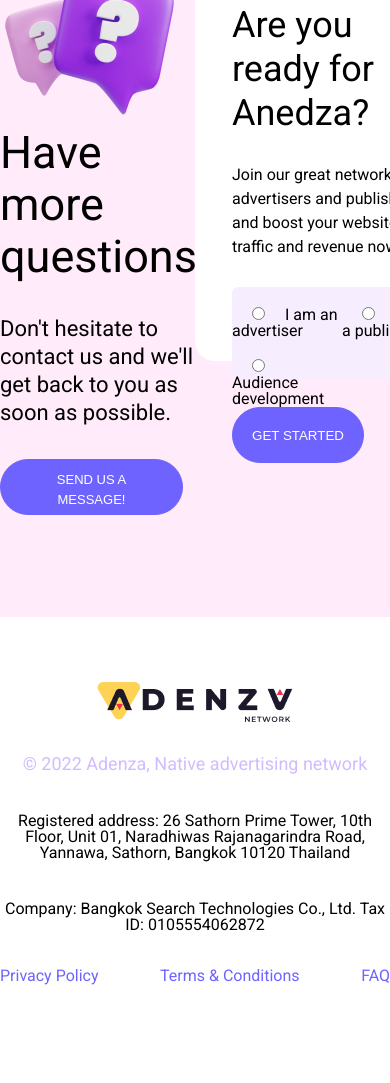
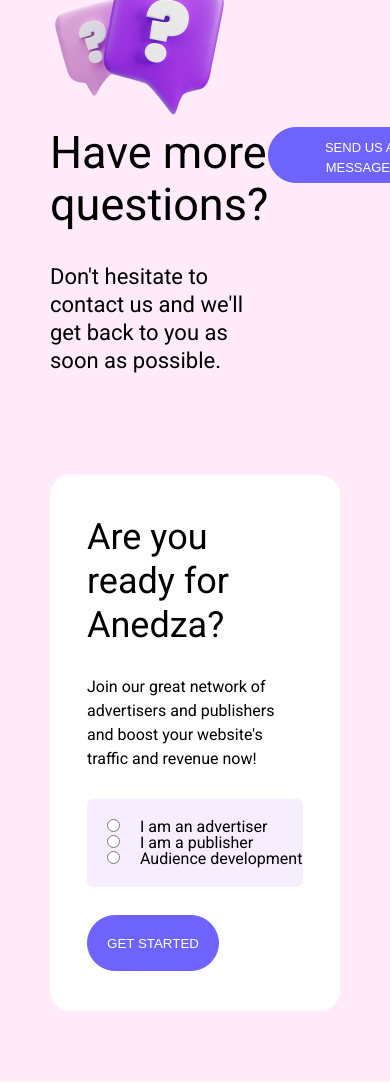
Before and after one commit to Ksenia2703/adenza, a plain HTML site: page index.html in a window 390 px wide. Shown: the part 5970-7053 px from the top of the page. Before the commit the page ends 6955 px from the top, so only its background shows below. Drawn offline with Linux system fonts and the light colour scheme; a web font is replaced by a local one.

Commit message:
верстка

```diff
--- a/css/Adenza.css
+++ b/css/Adenza.css
@@ -2,7 +2,6 @@
 /* font-family: 'Roboto', sans-serif; */
 @import url('https://fonts.googleapis.com/css2?family=Hind+Madurai:wght@700&display=swap');
 /* font-family: 'Hind Madurai', sans-serif; */
-
 
 
 html, body, div, span, applet, object, iframe,
@@ -25,28 +24,34 @@
     font: inherit;
     vertical-align: baseline;
 }
+
 article, aside, details, figcaption, figure,
 footer, header, hgroup, menu, nav, section {
     display: block;
 }
+
 html {
     height: 100%;
 }
+
 body {
     line-height: 1;
     font-family: 'Roboto', sans-serif;
 }
+
 /* ol, ul {
 	list-style: none;
 } */
 blockquote, q {
     quotes: none;
 }
+
 blockquote:before, blockquote:after,
 q:before, q:after {
     content: '';
     content: none;
 }
+
 table {
     border-collapse: collapse;
     border-spacing: 0;
@@ -56,13 +61,16 @@
     text-decoration: none;
     color: black;
 }
+
 * {
     box-sizing: border-box;
 }
+
 button {
     cursor: pointer;
     font-family: 'Hind Madurai', sans-serif;
 }
+
 .wrapper-project {
     width: 100%;
     /* display: flex;
@@ -287,6 +295,7 @@
     width: 75%;
     margin: 40px 0px 25px 32px;
 }
+
 .txt-conversion-card {
     font-size: 16px;
     line-height: 24px;
@@ -580,11 +589,13 @@
     max-width: 1318px;
     /*height: 324px;*/
     /* background-color: #c1b0f1; */
-    background: rgb(155,119,186);
-    background: linear-gradient(90deg, rgba(155,119,186,1) 0%, rgba(115,102,250,1) 35%, rgba(188,167,195,1) 100%);
+    background: rgb(155, 119, 186);
+    background: linear-gradient(90deg, rgba(155, 119, 186, 1) 0%, rgba(115, 102, 250, 1) 35%, rgba(188, 167, 195, 1) 100%);
     border-radius: 6px;
     width: 100%;
     display: flex;
+    flex-direction: column;
+    position: relative;
 }
 
 .time-to-start-title {
@@ -631,11 +642,32 @@
     max-width: 480px;
 }
 
-.right-dlock-time-to-started-wrapper {
+.right-block-time-to-started-wrapper {
     position: absolute;
-    /* right: 175px; */
+    right: 95px;
     right: 16%;
+    right: 3%;
     top: -50px;
+}
+
+@media (max-width: 999px) {
+    .right-block-time-to-started-wrapper {
+        right: -70px;
+    }
+
+    .rocket-img {
+        width: 75%;
+    }
+}
+
+@media (max-width: 559px) {
+    .right-block-time-to-started-wrapper {
+        top: -160px;
+    }
+
+    .rocket-img {
+        width: 50%;
+    }
 }
 
 .fier {
@@ -652,6 +684,12 @@
     position: relative;
 }
 
+@media (max-width: 999px) {
+    .questions-block-content-wrapper {
+        flex-direction: column;
+    }
+}
+
 .questions-block-content-wrapper {
     max-width: 1318px;
     width: 100%;
@@ -662,11 +700,35 @@
 }
 
 .left-block-inform-wrapper {
-    width: 50%;
+    /*width: 50%;*/
+    margin-top: 140px;
+    /*margin: 40px 37px 0;*/
+}
+
+.question-img {
+    width: 183px;
+    height: 161px;
+
+}
+
+@media (max-width: 999px) {
+    .left-block-inform-wrapper {
+        /*width: 100%;*/
+        margin: 100px 50px 0;
+    }
 }
 
 .container-left-block-inform {
-    margin-top: 100px;
+    /*margin-top: 100px;*/
+}
+
+@media (max-width: 999px) {
+    .container-left-block-inform {
+        display: flex;
+        flex-direction: row;
+        flex-wrap: nowrap;
+        justify-content: space-between
+    }
 }
 
 .title-questions {
@@ -697,9 +759,15 @@
     line-height: 20px;
 }
 
+@media (max-width: 999px) {
+    .btn-questions-left-wrapper button {
+        margin: 0;
+    }
+}
+
 .ready-card-wrapper {
-    max-width: 536px;
-    max-height: 398px;
+    /*max-width: 536px;*/
+    /*max-height: 398px;*/
     background-color: white;
     width: 100%;
     border-radius: 20px;
@@ -708,10 +776,16 @@
 .ready-card-content-wrapper {
     display: flex;
     flex-direction: column;
-    /* margin-top: 40px; */
-    margin-left: 37px;
-    max-width: 512px;
-    width: 100%;
+    /*margin-top: 40px;*/
+    margin: 0 37px 0;
+    /*max-width: 512px;*/
+    /*width: 100%;*/
+}
+
+@media (max-width: 999px) {
+    .ready-card-content-wrapper {
+        margin: 0 37px;
+    }
 }
 
 .title-ready-card {
@@ -731,12 +805,31 @@
 }
 
 .radio-block-wrapper {
-    max-width: 461px;
-    max-height: 92px;
+    /*max-width: 461px;*/
+    height: 92px;
     width: 100%;
     background: #F6EDFF;
     border-radius: 6px;
     margin-bottom: 28px;
+    display: flex;
+    flex-wrap: wrap;
+    align-content: space-around
+}
+
+@media (max-width: 999px) {
+    .radio-block-wrapper {
+        justify-content: space-between;
+        height: 56px;
+        align-content: center;
+        padding: 0 20px;
+    }
+}
+
+@media (max-width: 559px) {
+    .radio-block-wrapper {
+        padding: 20px 0;
+        height: auto;
+    }
 }
 
 input {
@@ -754,7 +847,40 @@
 }
 
 .right-block-inform-wrapper {
-    margin-top: 100px;
+    margin-top: 140px;
+}
+
+.first-radio-wrapper {
+    width: 50%;
+}
+
+.second-radio-wrapper {
+    width: 50%;
+}
+
+.third-radio-wrapper {
+    width: 50%;
+}
+
+@media (max-width: 999px) {
+    .right-block-inform-wrapper {
+        margin: 100px 50px 0;
+    }
+
+    .first-radio-wrapper, .second-radio-wrapper, .third-radio-wrapper {
+        width: 33%;
+    }
+}
+
+@media (max-width: 559px) {
+    .radio-block-wrapper {
+        flex-direction: column;
+        flex-wrap: nowrap;
+    }
+
+    .first-radio-wrapper, .second-radio-wrapper, .third-radio-wrapper {
+        width: 100%;
+    }
 }
 
 form p {
@@ -770,36 +896,25 @@
     position: relative;
 }
 
+.footer-links {
+    width: 100%;
+    display: flex;
+    flex-direction: row;
+    color: #6F63FF;
+    justify-content: space-between;
+    max-width: 458px;
+    margin-top: 15px;
+}
 
-
-
-
-
-
-
-
-
-
-
-
-
-
-
-
-
-
-
-
-
-
-
-
-
-
-
-
-
-
+@media (max-width: 559px) {
+    .footer-links {
+        flex-direction: column;
+    }
+    .footer-link {
+        text-align: center;
+        margin: 10px 0;
+    }
+}
 
 body::-webkit-scrollbar {
     width: 12px;
--- a/index.html
+++ b/index.html
@@ -99,7 +99,8 @@
                             Monetization for publishers
                         </div>
                         <div class="txt-conversion-card">
-                                Generate more revenue from every new visitor with native widgets specially tailored for your website.
+                            Generate more revenue from every new visitor with native widgets specially tailored for your
+                            website.
                         </div>
                         <div class="btn-wrapper-card">
                             <button class="btn-card2 btn-color">Increase revenue</button>
@@ -122,7 +123,8 @@
                             Advanced targeting
                         </div>
                         <div class="txt-card-monetization">
-                                Target your audience by the necessary parameters: platforms, countries and regions, ISP, devices and much more.
+                            Target your audience by the necessary parameters: platforms, countries and regions, ISP,
+                            devices and much more.
                         </div>
                     </div>
                 </div>
@@ -133,7 +135,8 @@
                             Traffic from around the world
                         </div>
                         <div class="txt-card-monetization">
-                                Hundreds of thousands of sites and applications around the world are ready to place your ad. Traffic volumes are limited only by your settings and budgets.
+                            Hundreds of thousands of sites and applications around the world are ready to place your ad.
+                            Traffic volumes are limited only by your settings and budgets.
                         </div>
                     </div>
                 </div>
@@ -155,7 +158,8 @@
                             Maximum result
                         </div>
                         <div class="txt-card-monetization">
-                                Any type of payment: for impressions, for clicks. Auto-optimization rates, detailed statistics, personal manager, and general chat.
+                            Any type of payment: for impressions, for clicks. Auto-optimization rates, detailed
+                            statistics, personal manager, and general chat.
                         </div>
                     </div>
                 </div>
@@ -171,7 +175,7 @@
             </div>
             <div class="button-advantages-wrapper">
                 <button class="btn-advantages">FOR PUBLISHERS</button>
-                    <button class="btn-advantages btn-color-advantages">FOR  ADVERTISERS</button>
+                <button class="btn-advantages btn-color-advantages">FOR ADVERTISERS</button>
             </div>
         </div>
         <div class="provide-stable-income-wrapper">
@@ -186,7 +190,7 @@
                         <li>Native ads match the design of the web page</li>
                     </ul>
                 </div>
-                    <button class="btn-provide btn-color">PUBLISHER REGISTRATION </button>
+                <button class="btn-provide btn-color">PUBLISHER REGISTRATION</button>
             </div>
             <div class="img-block-provide-wrapper">
                 <img src="img/Group 427.png" alt="">
@@ -208,9 +212,14 @@
                     <!-- <div class="title-card-monetization">
                         Maximum result
                     </div> -->
-                            <div style="font-family: 'Hind Madurai', sans-serif; font-size: 64px; color: #6F63FF; margin: 24px 0px; height: 25px;">“</div>
+                    <div style="font-family: 'Hind Madurai', sans-serif; font-size: 64px; color: #6F63FF; margin: 24px 0px; height: 25px;">
+                        “
+                    </div>
                     <div class="txt-card-monetization">
-                                Yengo has a very unique system that delivers a very effectively targeted market and allows us to reach large numbers of potential customers even with small advertising budget. Yengo also provides very clear statistics reports and can really deliver traffic. Their team is a pleasure to work with as well.
+                        Yengo has a very unique system that delivers a very effectively targeted market and allows us to
+                        reach large numbers of potential customers even with small advertising budget. Yengo also
+                        provides very clear statistics reports and can really deliver traffic. Their team is a pleasure
+                        to work with as well.
                     </div>
                     <div class="txt-insert">
                         Media Intelligence
@@ -221,9 +230,13 @@
                     <!-- <div class="title-card-monetization">
                         Maximum result
                     </div> -->
-                            <div style="font-family: 'Hind Madurai', sans-serif; font-size: 64px; color: #6F63FF; margin: 24px 0px; height: 25px;">“</div>
+                    <div style="font-family: 'Hind Madurai', sans-serif; font-size: 64px; color: #6F63FF; margin: 24px 0px; height: 25px;">
+                        “
+                    </div>
                     <div class="txt-card-monetization">
-                                At the beginning we didn't believe that Yengo will be the channel for us to advertise our product. But Yengo really delivery what the promise to us. Lots of customers comes from Yengo. They can do it!
+                        At the beginning we didn't believe that Yengo will be the channel for us to advertise our
+                        product. But Yengo really delivery what the promise to us. Lots of customers comes from Yengo.
+                        They can do it!
                     </div>
                     <div class="txt-insert">
                         Media Intelligence
@@ -234,9 +247,14 @@
                     <!-- <div class="title-card-monetization">
                         Maximum result
                     </div> -->
-                            <div style="font-family: 'Hind Madurai', sans-serif; font-size: 64px; color: #6F63FF; margin: 24px 0px; height: 25px;">“</div>
+                    <div style="font-family: 'Hind Madurai', sans-serif; font-size: 64px; color: #6F63FF; margin: 24px 0px; height: 25px;">
+                        “
+                    </div>
                     <div class="txt-card-monetization">
-                                Yengo has a very unique system that delivers a very effectively targeted market and allows us to reach large numbers of potential customers even with small advertising budget. Yengo also provides very clear statistics reports and can really deliver traffic. Their team is a pleasure to work with as well.
+                        Yengo has a very unique system that delivers a very effectively targeted market and allows us to
+                        reach large numbers of potential customers even with small advertising budget. Yengo also
+                        provides very clear statistics reports and can really deliver traffic. Their team is a pleasure
+                        to work with as well.
                     </div>
                     <div class="txt-insert">
                         Media Intelligence
@@ -247,9 +265,13 @@
                     <!-- <div class="title-card-monetization">
                         Maximum result
                     </div> -->
-                            <div style="font-family: 'Hind Madurai', sans-serif; font-size: 64px; color: #6F63FF; margin: 24px 0px; height: 25px;">“</div>
+                    <div style="font-family: 'Hind Madurai', sans-serif; font-size: 64px; color: #6F63FF; margin: 24px 0px; height: 25px;">
+                        “
+                    </div>
                     <div class="txt-card-monetization">
-                                At the beginning we didn't believe that Yengo will be the channel for us to advertise our product. But Yengo really delivery what the promise to us. Lots of customers comes from Yengo. They can do it!
+                        At the beginning we didn't believe that Yengo will be the channel for us to advertise our
+                        product. But Yengo really delivery what the promise to us. Lots of customers comes from Yengo.
+                        They can do it!
                     </div>
                     <div class="txt-insert">
                         Media Intelligence
@@ -263,9 +285,14 @@
     </div>
 
     <div class="questions-block-wrapper">
+
+
+
+
         <div class="time-to-start-block-wrapper">
+
             <div class="time-to-start-block">
-                    <div class="left-dlock-time-to-started-wrapper">
+<!--                <div class="left-dlock-time-to-started-wrapper">-->
                     <div class="time-to-start-title">
                         Time to start converting
                     </div>
@@ -280,23 +307,31 @@
                             </div>
                         </button>
                     </div>
+<!--                </div>-->
+                <div class="right-block-time-to-started-wrapper">
+                    <img src="img/rocket2.png" alt="" class="rocket-img">
+<!--                    <img src="img/Rectangle 11.png" alt="">-->
+<!--                    <img src="img/Rectangle 12.png" alt="" class="fier">-->
                 </div>
-                    <div class="right-dlock-time-to-started-wrapper">
-                        <img src="img/Rectangle 11.png" alt="">
-                        <img src="img/Rectangle 12.png" alt="" class="fier">
-                    </div>
+
             </div>
         </div>
 
+
+
+
         <div class="questions-block-content-wrapper">
             <div class="left-block-inform-wrapper">
+                <img src="img/Rectangle 16.png" alt="" class="question-img">
                 <div class="container-left-block-inform">
-                        <img src="img/Rectangle 16.png" alt="">
+<!--                    <img src="img/Rectangle 16.png" alt="">-->
+                    <div>
                         <div class="title-questions">
                             Have more questions?
                         </div>
                         <div class="txt-questions">
                             Don't hesitate to contact us and we'll get back to you as soon as possible.
+                        </div>
                     </div>
                     <div class="btn-questions-left-wrapper">
                         <button class="btn-color">SEND US A MESSAGE!</button>
@@ -310,36 +345,35 @@
                             Are you ready for Anedza?
                         </div>
                         <div class="txt-ready-card">
-                                Join our great network of advertisers and publishers and boost your website's traffic and revenue now!
+                            Join our great network of advertisers and publishers and boost your website's traffic and
+                            revenue now!
                         </div>
+                        <form action="">
                         <div class="radio-block-wrapper">
-                                <form action="">
-                                    <div style="display:flex;">
-                                        <div>
-                                            <p>
+
+<!--                                <div class="wrapper-radio">-->
+                                    <div class="first-radio-wrapper">
                                         <input type="radio" name="role" id="role1"><label for="role1">I am an advertiser</label>
-                                            </p>
-                                            <p>
+                                    </div>
+                                    <div class="second-radio-wrapper">
+                                        <input type="radio" name="role" id="role3"><label for="role3">I am a publisher</label>
+                                    </div>
+                                    <div class="third-radio-wrapper">
                                         <input type="radio" name="role" id="role2"><label for="role2">Audience development</label>
-                                            </p>
-                                        </div>
-                                        <div>
-                                            <p>
-                                                <input type="radio" name="role" id="role3"><label for="role3">I am a publisher</label>
-                                            </p>
                                     </div>
                                 </div>
-                                </form>
-                            </div>
+
+<!--                        </div>-->
                             <div class="btn-ready">
                                 <button class="btn-monetization btn-color">GET STARTED</button>
+                            </div>
+                        </form>
+
                     </div>
                 </div>
             </div>
         </div>
     </div>
-        </div>
-
 
 
 </div>
@@ -355,20 +389,21 @@
             © 2022 Adenza, Native advertising network
         </div>
         <div style="max-width: 608px; text-align: center; margin: 20px 0px;">
-                    Registered address: 26 Sathorn Prime Tower, 10th Floor, Unit 01, Naradhiwas Rajanagarindra Road, Yannawa, Sathorn, Bangkok 10120 Thailand
+            Registered address: 26 Sathorn Prime Tower, 10th Floor, Unit 01, Naradhiwas Rajanagarindra Road, Yannawa,
+            Sathorn, Bangkok 10120 Thailand
         </div>
         <div style="max-width: 548px; text-align: center; margin: 20px 0px;">
             Company: Bangkok Search Technologies Co., Ltd. Tax ID: 0105554062872
         </div>
-                <div style="width: 100%;display: flex;flex-direction: row; color: #6F63FF; justify-content: space-between; max-width: 458px; margin-top: 15px;">
-                    <div>
-                        Privacy Policy
+        <div class="footer-links">
+            <div class="footer-link">
+                <a href="#">Privacy Policy</a>
             </div>
-                    <div>
-                        Terms & Conditions
+            <div class="footer-link">
+                <a href="#">Terms & Conditions</a>
             </div>
-                    <div>
-                        FAQ
+            <div class="footer-link">
+                <a href="#">FAQ</a>
             </div>
         </div>
 
```
Also changed, not shown: img/rocket.png (added), img/rocket2.png (added). Lines whose indentation alone changed are shown as unchanged.
